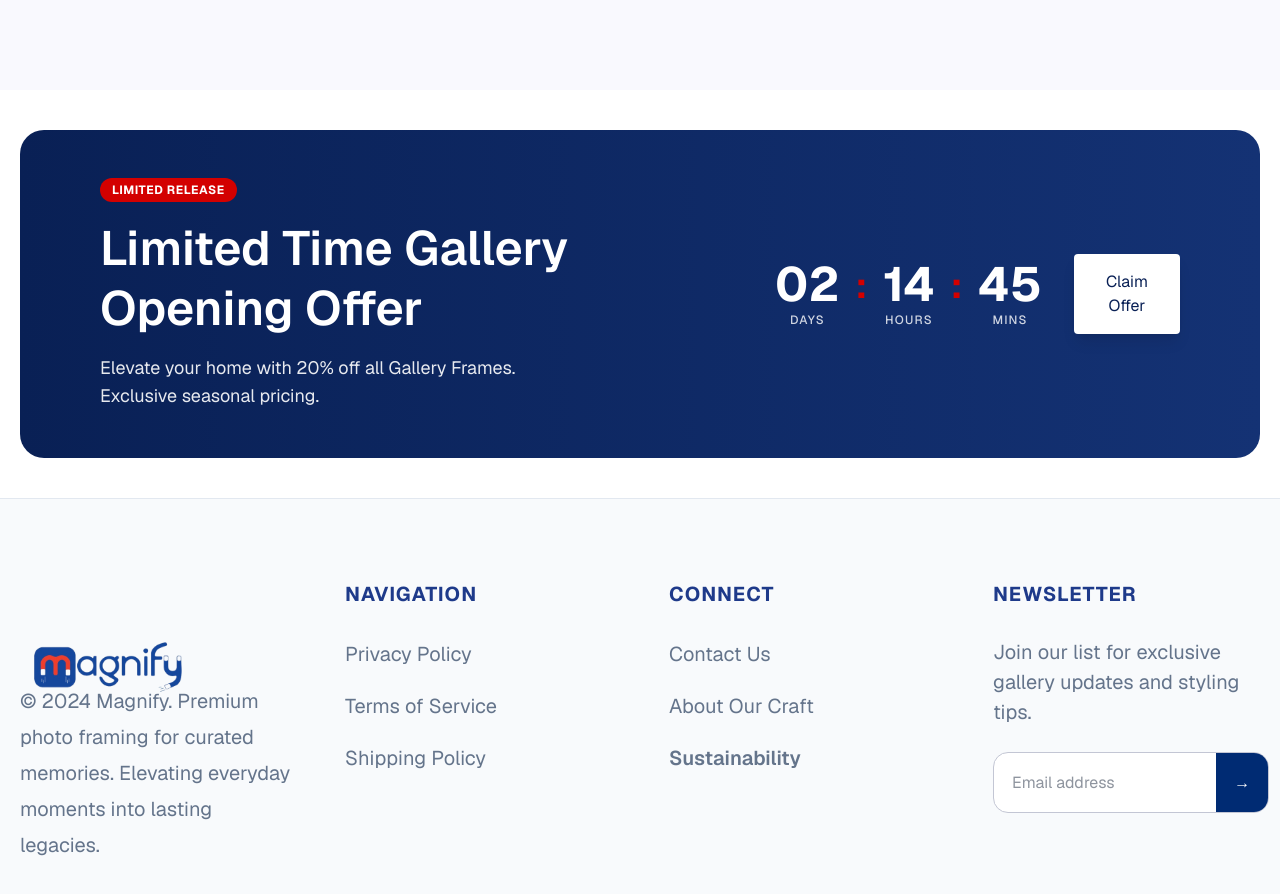
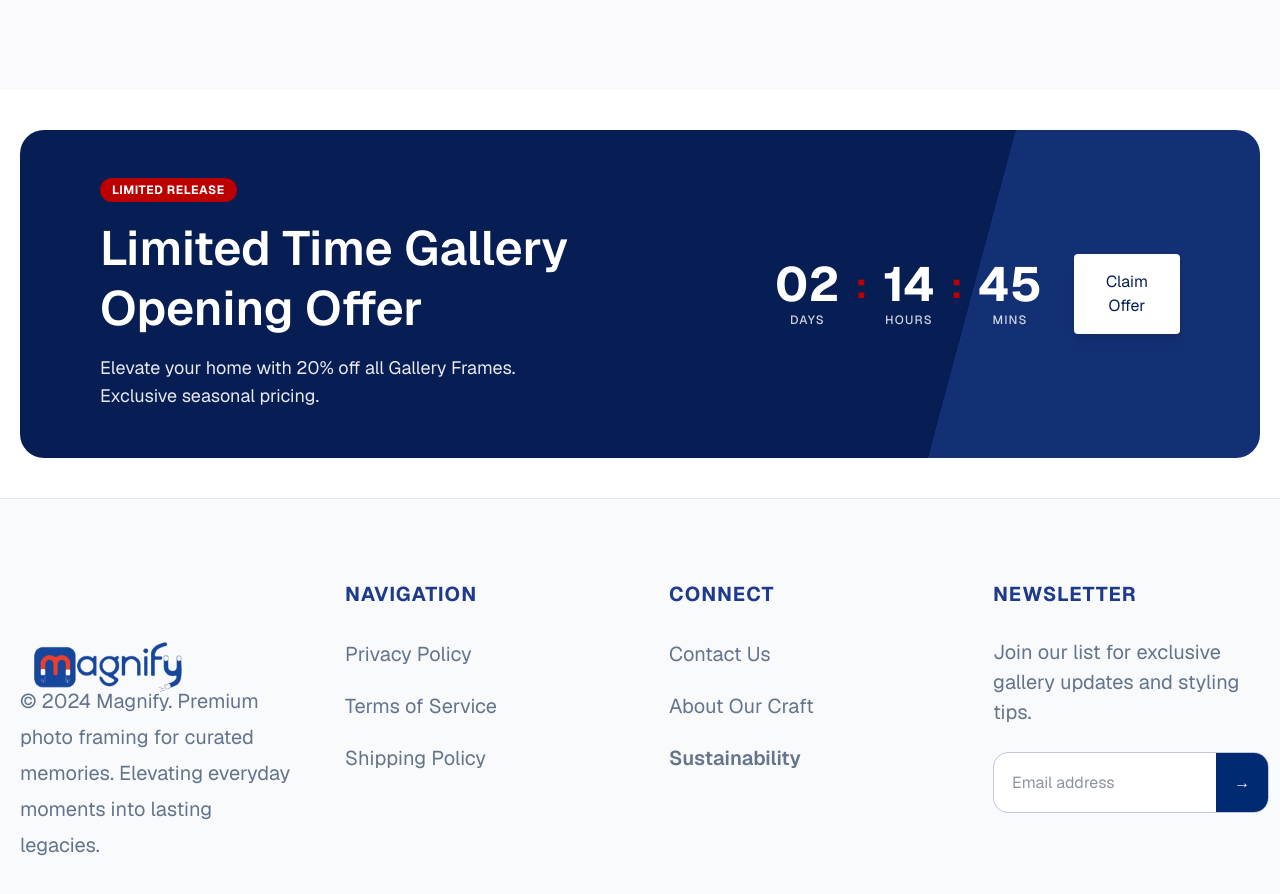
Before and after one commit to Neon-Labz/fridge-magnet-frame-frontend, a Next.js app: page /home in a window 1280 px wide. Shown: the part 2820-3714 px from the top of the page. Built offline with nearby package versions, Linux system fonts and the light colour scheme.

Commit message:
apply color corrections to counter section banner

```diff
--- a/src/components/website/CounterSection.tsx
+++ b/src/components/website/CounterSection.tsx
@@ -67,9 +67,9 @@ export default function GalleryOfferSection({
       className="w-full flex justify-center px-[20px] py-[40px]"
     >
       <div
-        className="w-full max-w-[1600px] rounded-[24px] overflow-hidden flex flex-col lg:flex-row items-center justify-between p-8 md:p-12 lg:px-20 relative"
+        className="w-full max-w-[1273px] rounded-[24px] overflow-hidden flex flex-col lg:flex-row items-center justify-between p-8 md:p-12 lg:px-20 relative"
         style={{
-          background: "linear-gradient(to right, #092055, #143274)",
+          background: "linear-gradient(105deg, #071E54 75%, #133074 75%)",
           color: "white"
         }}
       >
@@ -77,7 +77,7 @@ export default function GalleryOfferSection({
         <div className="flex flex-col items-start max-w-2xl z-10 space-y-4">
           <div
             className="text-xs font-bold px-3 py-1 rounded-full tracking-wider"
-            style={{ backgroundColor: "#D30000", color: "white" }}
+            style={{ backgroundColor: "#BC0000", color: "white" }}
           >
             LIMITED RELEASE
           </div>
@@ -101,14 +101,14 @@ export default function GalleryOfferSection({
               <span className="text-xs font-medium tracking-widest mt-1 opacity-80">DAYS</span>
             </div>
 
-            <div className="text-3xl md:text-4xl font-bold mb-4" style={{ color: "#D30000" }}>:</div>
+            <div className="text-3xl md:text-4xl font-bold mb-4" style={{ color: "#BC0000" }}>:</div>
 
             <div className="flex flex-col items-center">
               <span className="text-4xl md:text-5xl font-bold">{formatTime(timeLeft.hours)}</span>
               <span className="text-xs font-medium tracking-widest mt-1 opacity-80">HOURS</span>
             </div>
 
-            <div className="text-3xl md:text-4xl font-bold mb-4" style={{ color: "#D30000" }}>:</div>
+            <div className="text-3xl md:text-4xl font-bold mb-4" style={{ color: "#BC0000" }}>:</div>
 
             <div className="flex flex-col items-center">
               <span className="text-4xl md:text-5xl font-bold">{formatTime(timeLeft.minutes)}</span>
@@ -119,7 +119,7 @@ export default function GalleryOfferSection({
           {/* Button */}
           <button
             className="font-semibold text-sm md:text-base px-8 py-4 rounded shadow-lg transition-transform hover:scale-105"
-            style={{ backgroundColor: "white", color: "#092055" }}
+            style={{ backgroundColor: "white", color: "#071E54" }}
           >
             Claim<br/>Offer
           </button>
```
